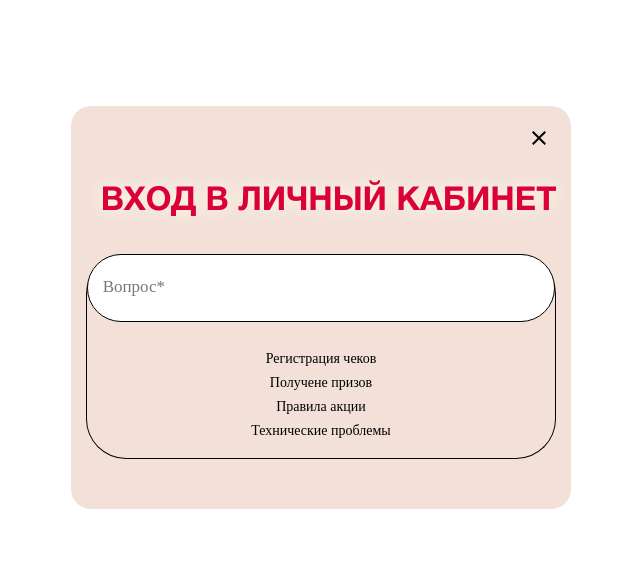
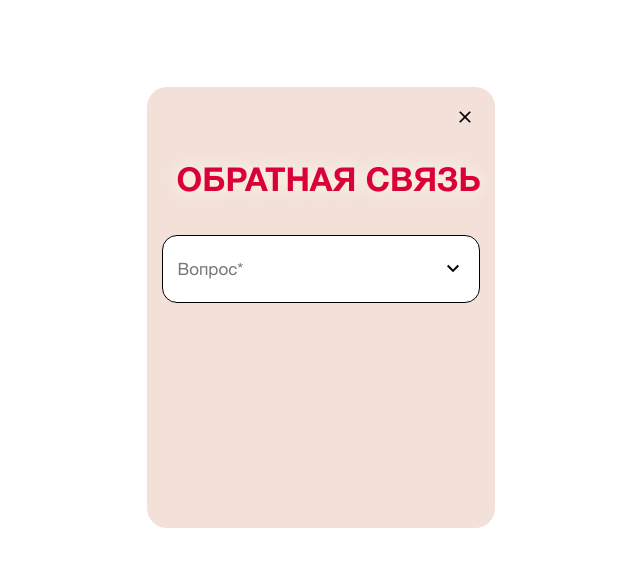
Before and after one commit to bakum1981/Pasabahche, a plain HTML site: page feetBackTwoPopup.html in a window 1280 px wide. Shown: the part 93-660 px from the top of the page, without its empty margins (319-959 px from the left). Drawn offline with nearby package versions, Linux system fonts and the light colour scheme.

Commit message:
popapSelect

```diff
--- a/feetBackTwoPopup.html
+++ b/feetBackTwoPopup.html
@@ -10,20 +10,18 @@
 <body>
 	<div class="list-wrapper">
 		<div class="list list__wrap popap">
-			<div class="list__close close">
-				<img src="img/close.svg" alt="Иконка закрыть">
-			</div>
+			<div class="list__close close"></div>
 			<div class="list__container">
 			<form action="#" class="list__form">
-				<div class="list__title title">вход в личный кабинет</div>
+				<div class="list__title title">Обратная связь</div>
 				<div class="list__input-wrapper">
+					<div class="select__arrow"><img src="img/arrow-bottom.svg" alt="Стрелка"></div>
 					<input placeholder='Вопрос*' required name="question" type="text" class="list__input question" required>
-					<ul class='select__list>'>
-						<li class="select__list-item">Регистрация чеков</li>
-						<li class="select__list-item">Получене призов</li>
-						<li class="select__list-item">Правила акции</li>
-						<li class="select__list-item">Технические проблемы</li>
-						<li class="select__list-item"></li>
+					<ul class='select__list'>
+						<li class="select__list-item"><a href="#">Регистрация чеков</li></a>
+						<li class="select__list-item"><a href="#">Получено призов</li></a>
+						<li class="select__list-item"><a href="#">Правила акции</li></a>
+						<li class="select__list-item"><a href="#">Технические проблемы</li></a>
 					</ul>
 				</div>
 
--- a/script.js
+++ b/script.js
@@ -9,10 +9,6 @@ $(document).ready(function() {
 		var videoA = function () {this.innerHTML = '<iframe  src="https://www.youtube.com/watch?v=zRCUDjXCfiM" frameborder="0" allow="accelerometer; autoplay; encrypted-media; gyroscope; picture-in-picture" allowfullscreen></iframe>'};
 		document.querySelector('.item-brend__video').addEventListener('click', function (e) { this.removeEventListener('click', videoA, false); videoA.apply(this, arguments); } , false);
 	}
-
-
-
-
 
 	const cart = this.querySelector('.main__item-cart');
 	const rotate = (event) =>  {
@@ -31,5 +27,28 @@ $(document).ready(function() {
 		$('.popap').addClass('popap-hide');
 	});
 
+	let selectInput = $(' .list__input');
+	let selectList = $('.select__list');
+	$('.select__arrow').click(function(){
+		$('.select__arrow').toggleClass('active');
+		selectList.toggleClass('active');
+		selectInput.toggleClass('input-select');
+	});
+
+	let input = $('.list__input');
+
+	let items = $('.select__list-item');
+	const selectItem = () => {
+		let input = $('.list__input');
+		for(var i=0; i<items.length; i++) {
+			var el = items[i];
+		}
+	}
+
+	items.click(function (e){
+		selectList.removeClass('active');
+		selectInput.removeClass('input-select');
+		input.val(e.target.innerText);
+	});
 
 });
--- a/style.css
+++ b/style.css
@@ -158,6 +158,22 @@ body.lock {
 	margin-left: 15px;
 }
 
+.close {
+	position: absolute;
+	right: 20px;
+	top: 20px;
+	background-image: url(img/close.svg);
+	background-size: 100%;
+	width: 20px;
+	height: 20px;
+	cursor: pointer;
+}
+
+.close:hover {
+	background-image: url(img/closeActive.svg);
+}
+
+
 
 
 /*header*/
@@ -2162,13 +2178,6 @@ body.lock {
 	position: relative;
 }
 
-.feedback__close {
-	position: absolute;
-	right: 20px;
-	top: 20px;
-	cursor: pointer;
-}
-
 .feetback__container {
 	max-width: 600px;
 	margin: 0 auto;
@@ -2270,13 +2279,6 @@ body.lock {
 	color: #fff;
 }
 
-.check__close {
-	position: absolute;
-	right: 20px;
-	top: 20px;
-	cursor: pointer;
-}
-
 .check__container {
 	max-width: 600px;
 	margin: 0 auto;
@@ -2380,13 +2382,6 @@ body.lock {
 	margin: 0 auto;
 	border-radius: 20px;
 	position: relative;
-}
-
-.entrance__close {
-	position: absolute;
-	right: 20px;
-	top: 20px;
-	cursor: pointer;
 }
 
 .entrance__container {
@@ -2439,27 +2434,19 @@ body.lock {
 	position: relative;
 }
 
-.list__close {
-	position: absolute;
-	right: 20px;
-	top: 20px;
-	cursor: pointer;
-}
 
 .list__container {
 	max-width: 600px;
 	margin: 0 auto;
 	padding: 0 15px;
 	padding-top: 50px;
-	text-align: center;
 	padding-bottom: 50px;
 }
 
 .list__input-wrapper {
 	width: 100%;
-	border: 1px solid #000;
-	border-radius: 40px;
-	border-top: none;
+	/*border-top: none;*/
+	overflow: hidden;
 }
 
 .list__title {
@@ -2471,12 +2458,17 @@ body.lock {
 .list__input {
 	height: 68px;
 	width: 100%;
-	margin-bottom: 30px;
-	border-radius: 50px;
+	border-radius: 15px 15px 15px 15px;
 	padding: 0 15px 0 15px;
 	border: 1px solid #000;
-	top: 0;
-	left: 0;
+	color: #000;
+	font-family: "HelveticaNeueRegular";
+	font-size: 17px;
+	letter-spacing: normal;
+}
+
+.list__input.input-select {
+	border-radius: 15px 15px 0 0;
 }
 
 .list__form {
@@ -2490,12 +2482,55 @@ body.lock {
 	color: #7a7679;
 }
 
+.list__input-wrapper {
+	position: relative;}
+
+.select__list {
+	transform: translateY(-300px);
+	background-color: #fff;
+	border: 1px solid #000;
+	border-radius: 0 0 15px 15px;
+	overflow: hidden;
+	height: 175px;
+	overflow: auto;
+	transition: all 0.5s
+
+}
+
 .select__list-item {
-	padding-bottom: 10px;
+	padding: 20px 10px;
+}
+
+.select__list-item:hover {
+	background-color: #F3E1D9;
 }
 
 .select__list-item::last-child {
-	padding-bottom: 0;
+	margin-bottom: 0;
+}
+
+.select__list-item a{
+	color: #000;
+	font-family: "HelveticaNeueRegular";
+	font-size: 17px;
+	letter-spacing: normal;
+}
+
+.select__arrow {
+	position: absolute;
+	top: 34px;
+	right: 15px;
+	cursor: pointer;
+	transform: rotate(0) translateY(-50%);;
+}
+
+.select__arrow.active {
+	transform: rotate(180deg);
+	transform: rotate(-180deg) translateY(50%);
+}
+
+.select__list.active {
+	transform: translateY(0);
 }
 
 /*верстка заглушки*/
```
Also changed, not shown: LKPopup.html (+2 -4 lines), checkPopup.html (+2 -3 lines), entrancePopup.html (+2 -4 lines), feetBackPopup.html (+1 -3 lines), img/arrow-bottom.svg (added), img/closeActive.svg (added).
